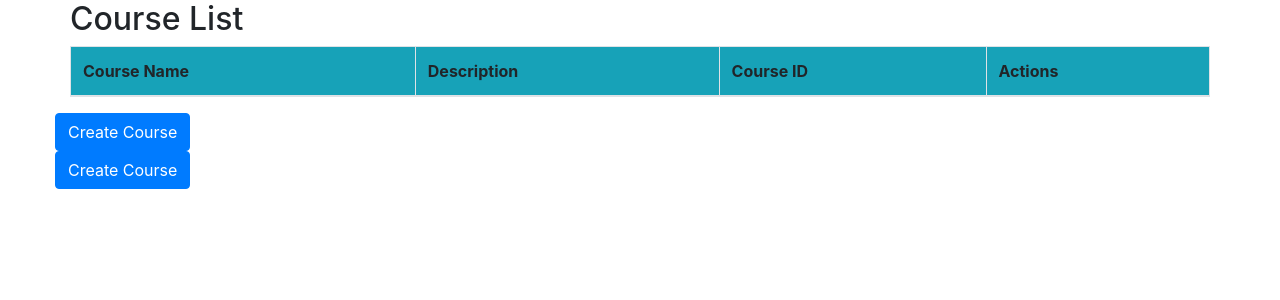
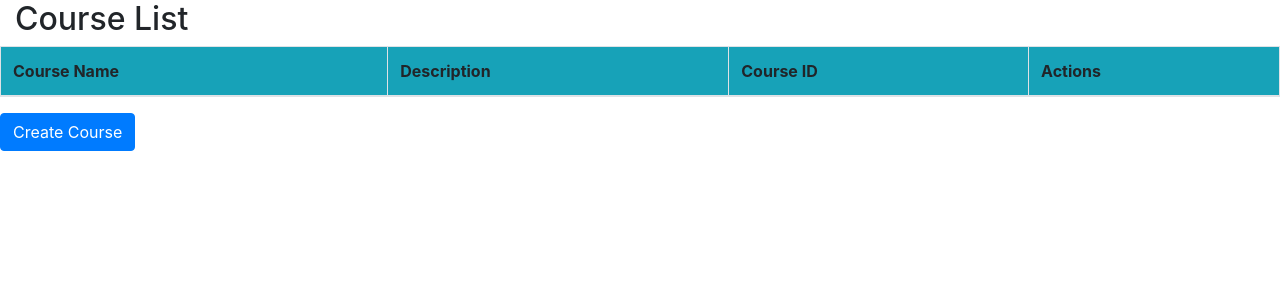
Before and after one commit to leviprice97/canvaslite, a Django app: page /course_list in a window 1280 px wide. Shown: the part 56-356 px from the top of the page. Run offline with Django 3.2, Linux system fonts and the light colour scheme; data that the repository does not hold is empty; some libraries are stand-ins or nearby versions.

Commit message:
remove <div> from pages, add padding for button and header.

```diff
--- a/lms/templates/lms/course_list.html
+++ b/lms/templates/lms/course_list.html
@@ -1,12 +1,6 @@
 {% extends 'lms/base.html' %}
 {% block content %}
-<html>
-    <body>
-        <div class="container">
-            <div class="row">
-                <h2>Course List</h2>
-            </div>
-            <div class="row">
+        <h2 style="padding-left: 15Px">Course List</h2>
         <table class="table table-striped table-bordered table-hover">
             <thead>
                 <tr class="bg-info">
@@ -31,20 +25,10 @@
                     <td><a href="{% url 'lms:assign_summary' pk=course.pk %}" c
                            lass="btn btn-primary">Summary</a>
                     </td>
-
                 </tr>
             {% endfor %}
             </tbody>
         </table>
-            </div>
-             <div class="row">
-                 <a href="{% url 'lms:course_new'%}" class="row"><span
+         <a href="{% url 'lms:course_new'%}" class="row" style="padding-left: 15Px"><span
                     class="btn btn-primary">Create Course</span></a>
-             </div>             <div class="row">
-                 <a href="{% url 'lms:course_new'%}" class="row"><span
-                            class="btn btn-primary">Create Course</span></a>
-             </div>
-        </div>
-    </body>
-</html>
 {% endblock %}
```
Also changed, not shown: lms/templates/lms/announcement_list.html (+2 -16 lines), lms/templates/lms/assignment_list.html (+3 -17 lines), lms/templates/lms/file_list.html (+1 -13 lines). Lines whose indentation alone changed are shown as unchanged.
